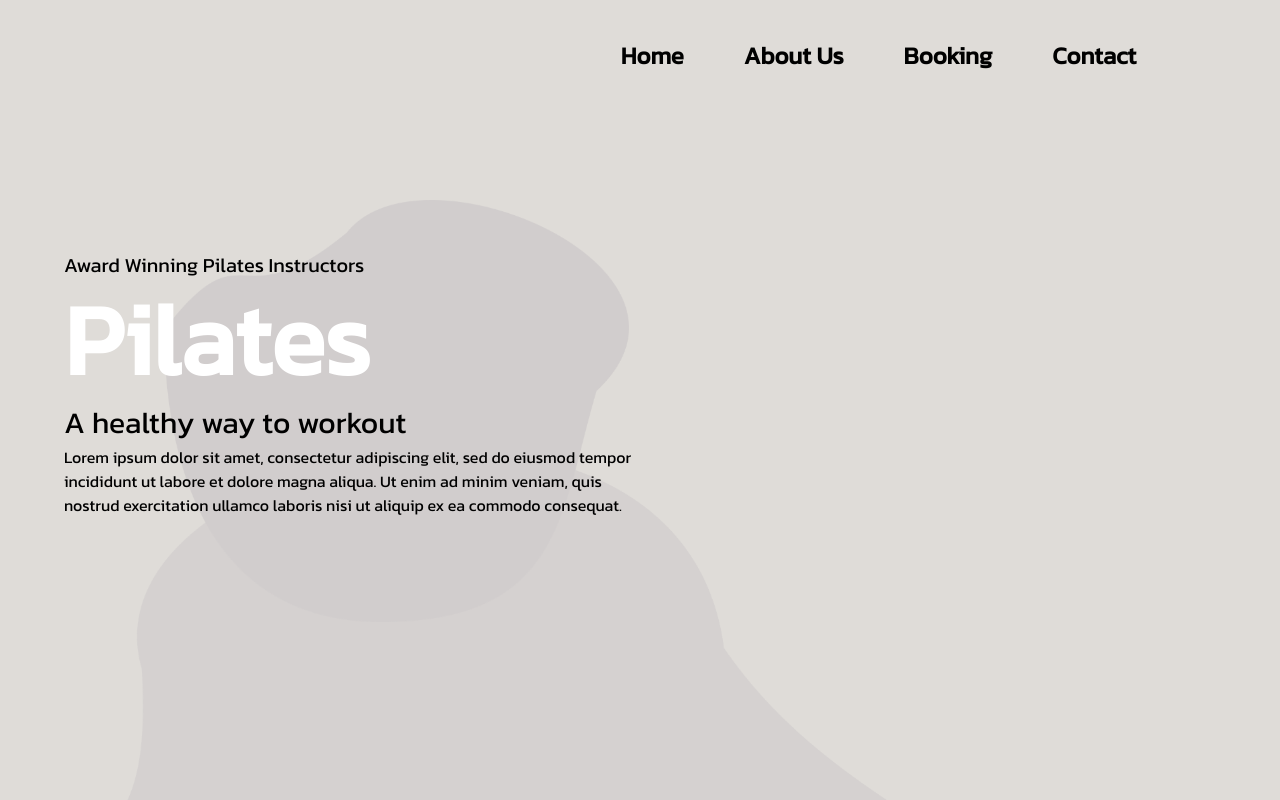
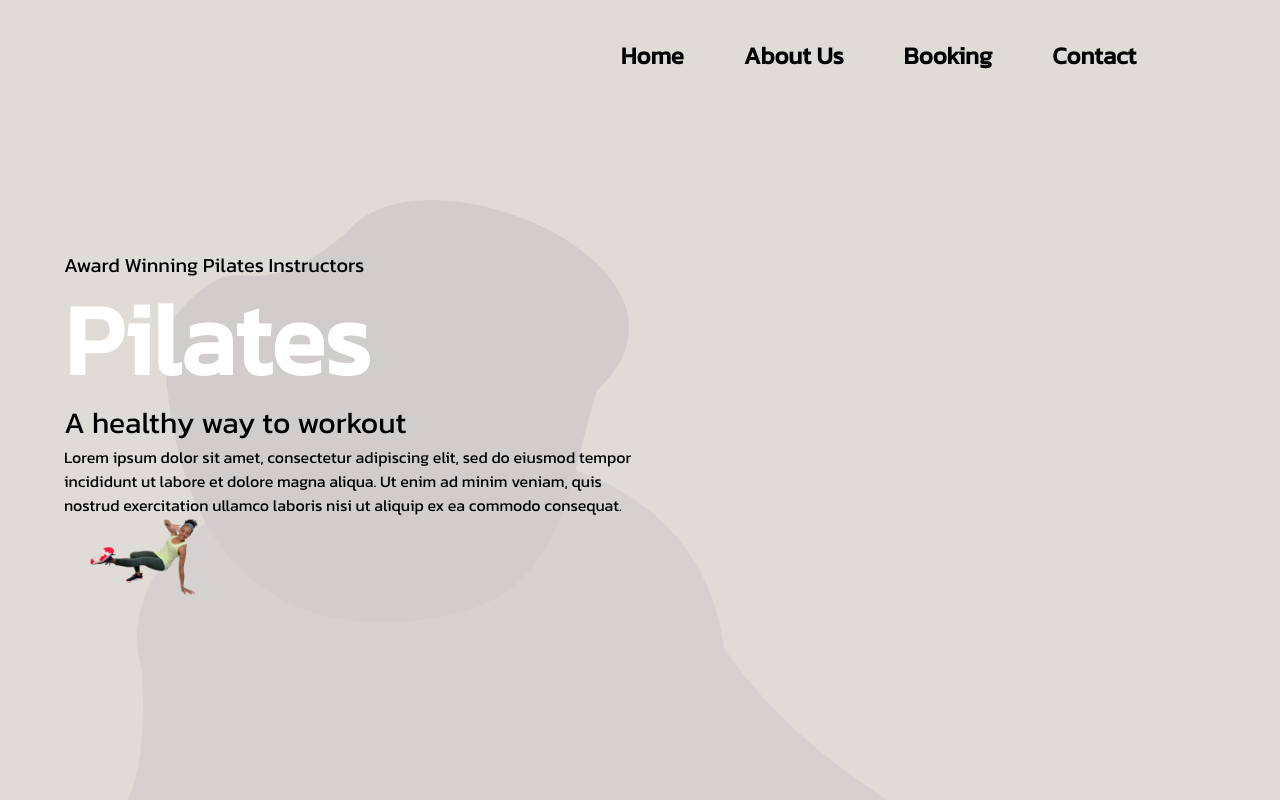
Before and after one commit to Carlie16604/Elevate, a React (Vite) app: page / in a window 1280 px wide. Shown: the top 800 px of the page. Built offline with nearby package versions, Linux system fonts and the light colour scheme.

Commit message:
saving prog

```diff
--- a/src/pages/Home.jsx
+++ b/src/pages/Home.jsx
@@ -5,6 +5,7 @@ import Rock3 from '../assets/Home/Ellipse 3.png'
 import Logo from '../assets/logo.svg'
 import Photo from '../assets/Home/Photo.png'
 import PilatesBall from '../assets/Home/PilatesBall.jpg'
+import Stretch from '../assets/Home/Stretch.png'
 import NavBar from '../pages/NavBar';
 
 
@@ -42,6 +43,9 @@ const Home = () => {
                                     </p>
                                 </div>
                             </div>
+                            <div className='flex flex-col'>
+                                <img className='w-[10rem]' src={Stretch} alt='img'/>
+                            </div>
                         {/* <div className='whyUs mt-24 mx-[115.5px]'>
                             <div className='p-8 flex'>
                                 <div className='text-center pr-8'>
```
Also changed, not shown: src/assets/Home/Stretch.png (added).
